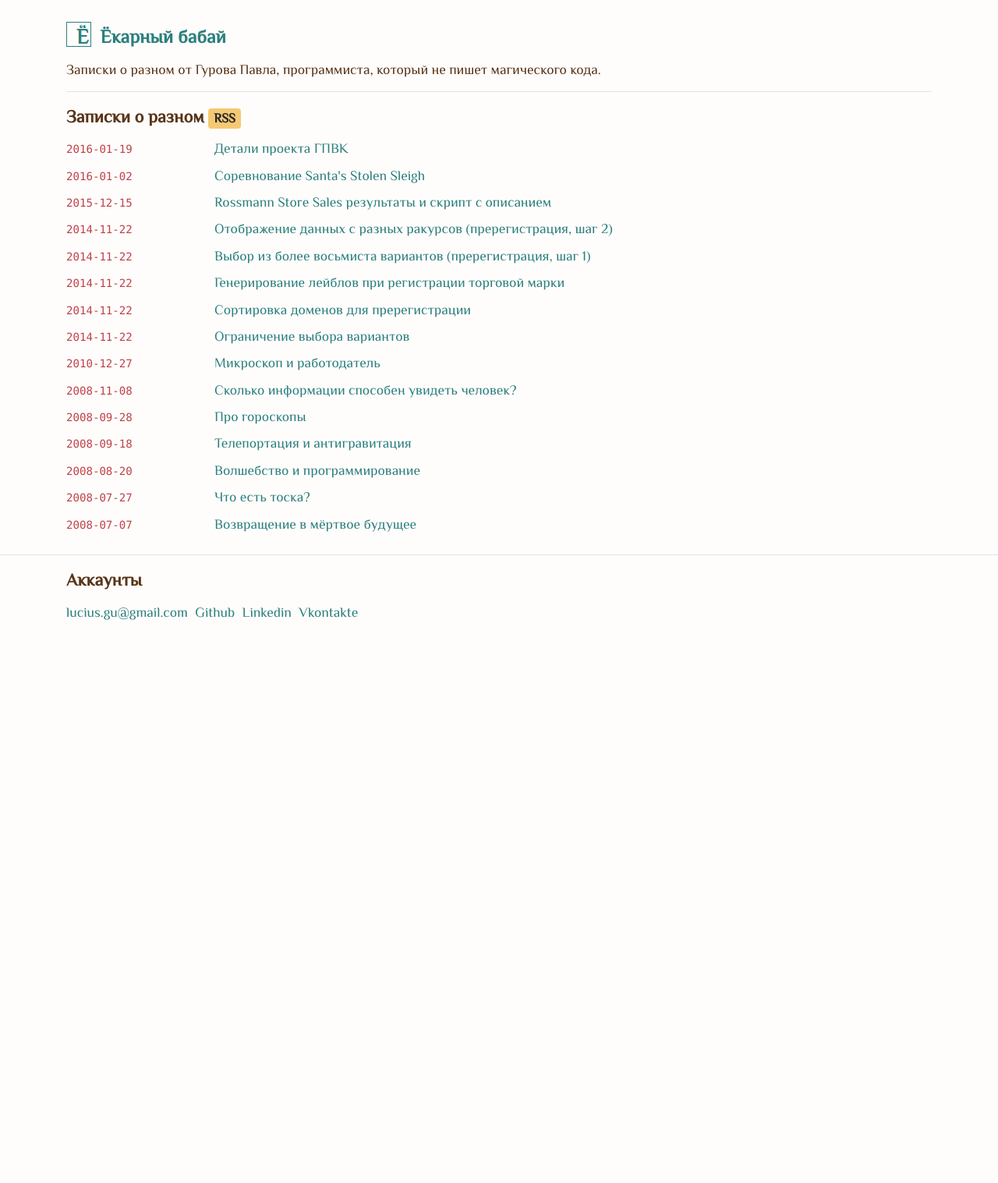
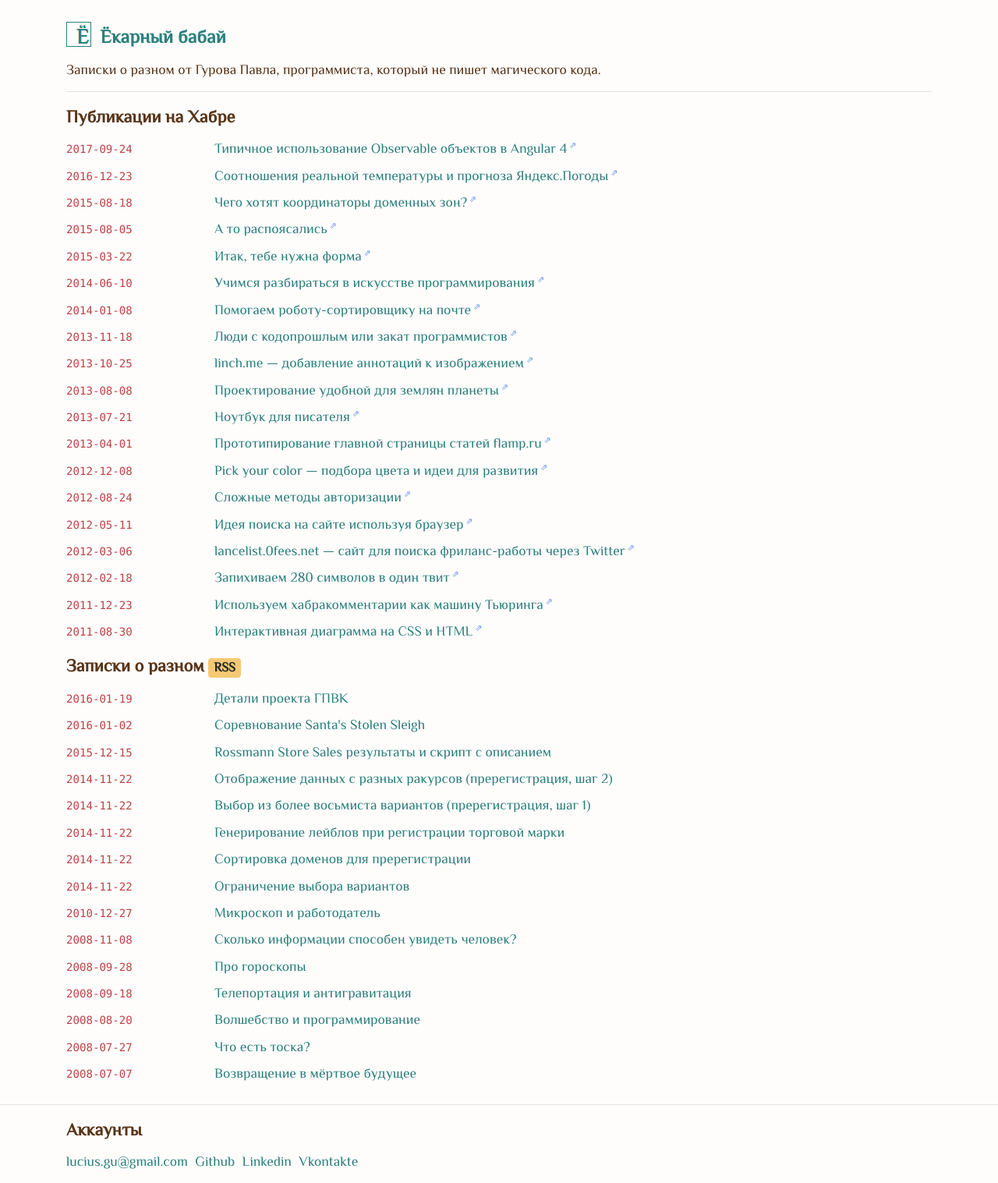
Before and after one commit to gurov/gurov.github.io, a Jekyll site: the page built from index.html, in a window 1280 px wide. Shown: the whole page at 78% size. Built offline with Jekyll 4.4.1, drawn with Linux system fonts in a browser that asks for light colours; before the commit the page ends 900 px from its top, so only the background shows below that.

Commit message:
habr articles

```diff
--- a/css/main.scss
+++ b/css/main.scss
@@ -31,3 +31,10 @@ body {
     font-size: 90%;
     margin-top: -0.5rem;
 }
+
+.out-link::after {
+    content: " ⇗";
+    color: cornflowerblue;
+    font-size: 0.7rem;
+    vertical-align: top;
+}
--- a/index.html
+++ b/index.html
@@ -3,6 +3,164 @@ layout: default
 ---
 
 <div class="container">
+
+  <h2 class="page-heading">Публикации на Хабре</h2>
+
+  <dl class="row mb-2">
+
+    <dt class="col-md-2">
+      <code class="small">2017-09-24</code>
+    </dt>
+    <dd class="col-md-10 mb-3">
+      <a target="_blank" href="https://habr.com/post/337512/" class="out-link post_link">Типичное использование Observable объектов в Angular 4</a>
+    </dd>
+
+
+    <dt class="col-md-2">
+      <code class="small">2016-12-23</code>
+    </dt>
+    <dd class="col-md-10 mb-3">
+      <a target="_blank" href="https://habr.com/post/400245/" class="out-link post_link">Соотношения реальной температуры и прогноза Яндекс.Погоды</a>
+    </dd>
+
+
+    <dt class="col-md-2">
+      <code class="small">2015-08-18</code>
+    </dt>
+    <dd class="col-md-10 mb-3">
+      <a target="_blank" href="https://habr.com/post/264875/" class="out-link post_link">Чего хотят координаторы доменных зон?</a>
+    </dd>
+
+
+    <dt class="col-md-2">
+      <code class="small"> 2015-08-05</code>
+    </dt>
+    <dd class="col-md-10 mb-3">
+      <a target="_blank" href="https://habr.com/post/355856/" class="out-link post_link">А то распоясались</a>
+    </dd>
+
+
+    <dt class="col-md-2">
+      <code class="small">2015-03-22</code>
+    </dt>
+    <dd class="col-md-10 mb-3">
+      <a target="_blank" href="https://habr.com/post/253721/" class="out-link post_link">Итак, тебе нужна форма</a>
+    </dd>
+
+
+    <dt class="col-md-2">
+      <code class="small">2014-06-10</code>
+    </dt>
+    <dd class="col-md-10 mb-3">
+      <a target="_blank" href="https://habr.com/post/225827/" class="out-link post_link">Учимся разбираться в искусстве программирования</a>
+    </dd>
+
+
+    <dt class="col-md-2">
+      <code class="small"> 2014-01-08</code>
+    </dt>
+    <dd class="col-md-10 mb-3">
+      <a target="_blank" href="https://habr.com/post/208444/" class="out-link post_link">Помогаем роботу-сортировщику на почте</a>
+    </dd>
+
+
+    <dt class="col-md-2">
+      <code class="small">2013-11-18</code>
+    </dt>
+    <dd class="col-md-10 mb-3">
+      <a target="_blank" href="https://habr.com/post/202460/" class="out-link post_link">Люди с кодопрошлым или закат программистов</a>
+    </dd>
+
+
+    <dt class="col-md-2">
+      <code class="small">2013-10-25</code>
+    </dt>
+    <dd class="col-md-10 mb-3">
+      <a target="_blank" href="https://habr.com/post/198918/" class="out-link post_link">linch.me — добавление аннотаций к изображением</a>
+    </dd>
+
+
+    <dt class="col-md-2">
+      <code class="small"> 2013-08-08</code>
+    </dt>
+    <dd class="col-md-10 mb-3">
+      <a target="_blank" href="https://habr.com/post/189476/" class="out-link post_link">Проектирование удобной для землян планеты</a>
+    </dd>
+
+    <dt class="col-md-2">
+      <code class="small">2013-07-21</code>
+    </dt>
+
+    <dd class="col-md-10 mb-3">
+      <a target="_blank" href="https://habr.com/post/187320/" class="out-link post_link">Ноутбук для писателя</a>
+    </dd>
+
+    <dt class="col-md-2">
+      <code class="small"> 2013-04-01</code>
+    </dt>
+
+    <dd class="col-md-10 mb-3">
+      <a target="_blank" href="https://habr.com/post/174873/" class="out-link post_link">Прототипирование главной страницы статей flamp.ru</a>
+    </dd>
+
+    <dt class="col-md-2">
+      <code class="small">2012-12-08</code>
+    </dt>
+
+    <dd class="col-md-10 mb-3">
+      <a target="_blank" href="https://habr.com/post/161893/" class="out-link post_link">Pick your color — подбора цвета и идеи для развития</a>
+    </dd>
+
+    <dt class="col-md-2">
+      <code class="small">2012-08-24</code>
+    </dt>
+
+    <dd class="col-md-10 mb-3">
+      <a target="_blank" href="https://habr.com/post/150187/" class="out-link post_link">Сложные методы авторизации</a>
+    </dd>
+
+    <dt class="col-md-2">
+      <code class="small">2012-05-11</code>
+    </dt>
+
+    <dd class="col-md-10 mb-3">
+      <a target="_blank" href="https://habr.com/post/143644/" class="out-link post_link">Идея поиска на сайте используя браузер</a>
+    </dd>
+
+    <dt class="col-md-2">
+      <code class="small"> 2012-03-06</code>
+    </dt>
+
+    <dd class="col-md-10 mb-3">
+      <a target="_blank" href="https://habr.com/post/139496/" class="out-link post_link">lancelist.0fees.net — сайт для поиска фриланс-работы через Twitter</a>
+    </dd>
+
+    <dt class="col-md-2">
+      <code class="small">2012-02-18</code>
+    </dt>
+
+    <dd class="col-md-10 mb-3">
+      <a target="_blank" href="https://habr.com/post/138465/" class="out-link post_link">Запихиваем 280 символов в один твит</a>
+    </dd>
+
+    <dt class="col-md-2">
+      <code class="small">2011-12-23</code>
+    </dt>
+
+    <dd class="col-md-10 mb-3">
+      <a target="_blank" href="https://habr.com/post/135207/" class="out-link post_link">Используем хабракомментарии как машину Тьюринга</a>
+    </dd>
+
+    <dt class="col-md-2">
+      <code class="small">2011-08-30</code>
+    </dt>
+
+    <dd class="col-md-10 mb-3">
+      <a target="_blank" href="https://habr.com/post/127375/" class="out-link post_link">Интерактивная диаграмма на CSS и HTML</a>
+    </dd>
+
+
+  </dl>
 
   <h2 class="page-heading">
 
```
